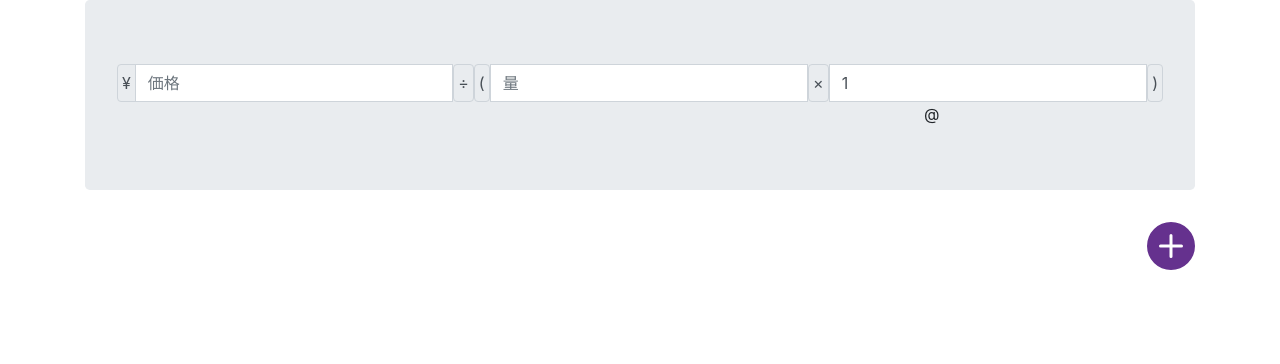
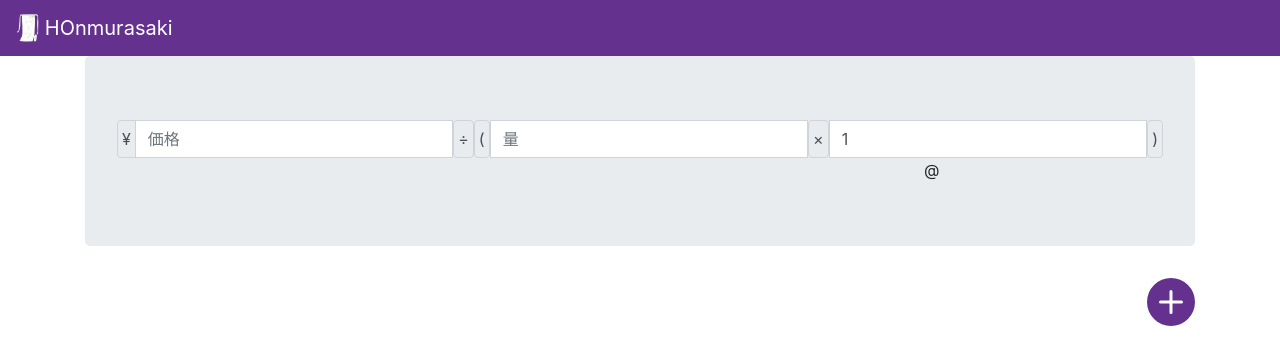
Before and after one commit to kfs214/HOnmurasaki, a React (Create React App) app: page / in a window 1280 px wide. Shown: the top 364 px of the page. Built offline with nearby package versions, Linux system fonts and the light colour scheme.

Commit message:
add] app bar

```diff
--- a/src/App.js
+++ b/src/App.js
@@ -7,10 +7,14 @@ import { Container } from "react-bootstrap";
 // my components
 import ItemsListContainer from "./containers/ItemsListContainer";
 import AddItem from "./containers/AddItem";
+import Appbar from "./containers/Appbar";
 
 export const App = () => (
-  <Container>
-    <ItemsListContainer />
-    <AddItem />
-  </Container>
+  <div>
+    <Appbar />
+    <Container>
+      <ItemsListContainer />
+      <AddItem />
+    </Container>
+  </div>
 );
--- /dev/null
+++ b/src/consts.js
@@ -0,0 +1 @@
+export const APP_NAME = "HOnmurasaki";
--- /dev/null
+++ b/src/containers/Appbar.js
@@ -0,0 +1,23 @@
+// react/redux
+import React from "react";
+
+// styles and consts
+import { Navbar } from "react-bootstrap";
+import funchan from "../funchan-best.png";
+import { APP_NAME } from "../consts";
+
+const Appbar = () => (
+  <Navbar bg="primary" variant="dark" fluid>
+    <Navbar.Brand>
+      <img
+        alt="funchan"
+        src={funchan}
+        height="30"
+        className="d-inline-block align-top"
+      />{" "}
+      {APP_NAME}
+    </Navbar.Brand>
+  </Navbar>
+);
+
+export default Appbar;
```
Also changed, not shown: src/containers/AddItem.js (+6 -1 lines).
